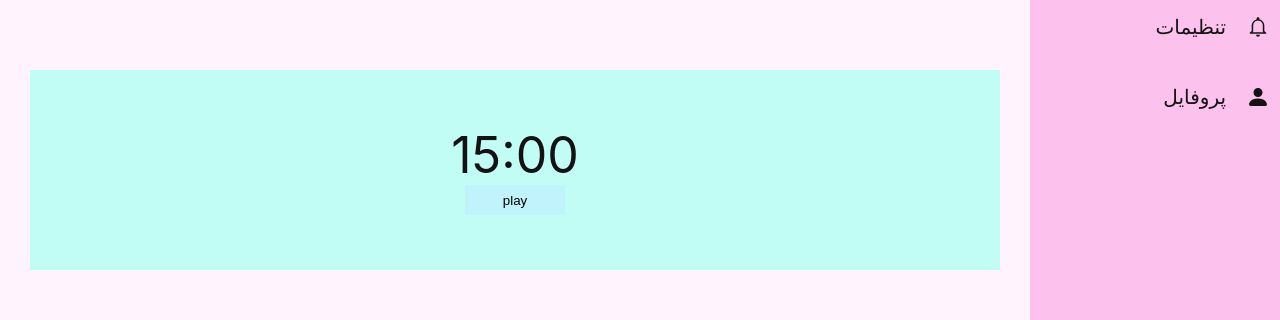
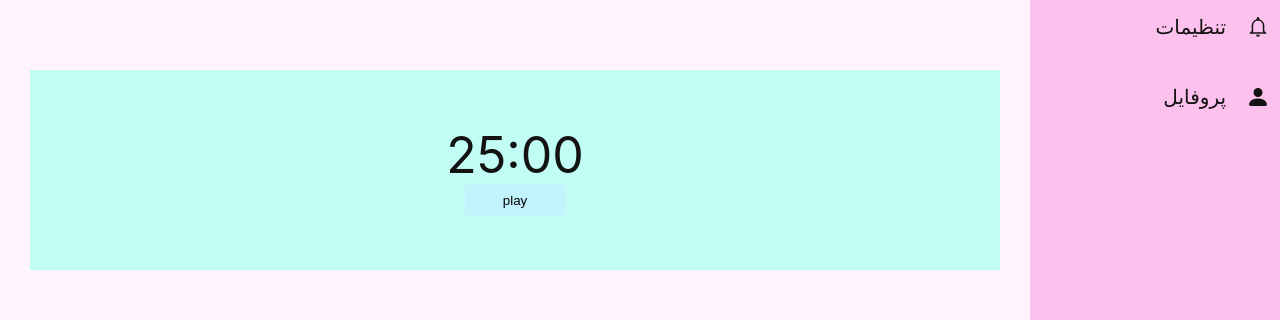
Before and after one commit to mohsenTaheri99/timer-foucs, a React (Create React App) app: page / in a window 1280 px wide. Shown: the part 230-550 px from the top of the page. Built offline with nearby package versions, Linux system fonts and the light colour scheme.

Commit message:
chenge on default setting and fix SecondsCounter

```diff
--- a/src/App.jsx
+++ b/src/App.jsx
@@ -11,10 +11,10 @@ import { useState } from 'react';
 
 
 function App() {
-  const [shorbreakTime , setShorBreakTime] = useState(2);
-  const [longBreakTime , setLongBreakTime] = useState(10);
-  const [workingTime , setWorkingTime] = useState(15);
-  const [shortBreakinterval , setShortBreakInterval] = useState(3);
+  const [shorbreakTime , setShorBreakTime] = useState(5 * 60 );
+  const [longBreakTime , setLongBreakTime] = useState(20 * 60 );
+  const [workingTime , setWorkingTime] = useState(25* 60 );
+  const [shortBreakinterval , setShortBreakInterval] = useState(4);
   const [season , setSeason] = useState(1);
   const [shortBreakCount , setShortBreakCount] = useState(0);
   const [isWorking , setIsWorking] = useState(true);
--- a/src/Component/SecondsCounter.jsx
+++ b/src/Component/SecondsCounter.jsx
@@ -1,7 +1,7 @@
 import React, { useState } from 'react'
 
 function SecondsCounter(props) {
-    const time =  props.time * 60
+    const time =  props.time
   return (
     <>
         {parseInt(time/60).toString().padStart(2,'0')}:{(time%60).toString().padStart(2,'0')}
```
